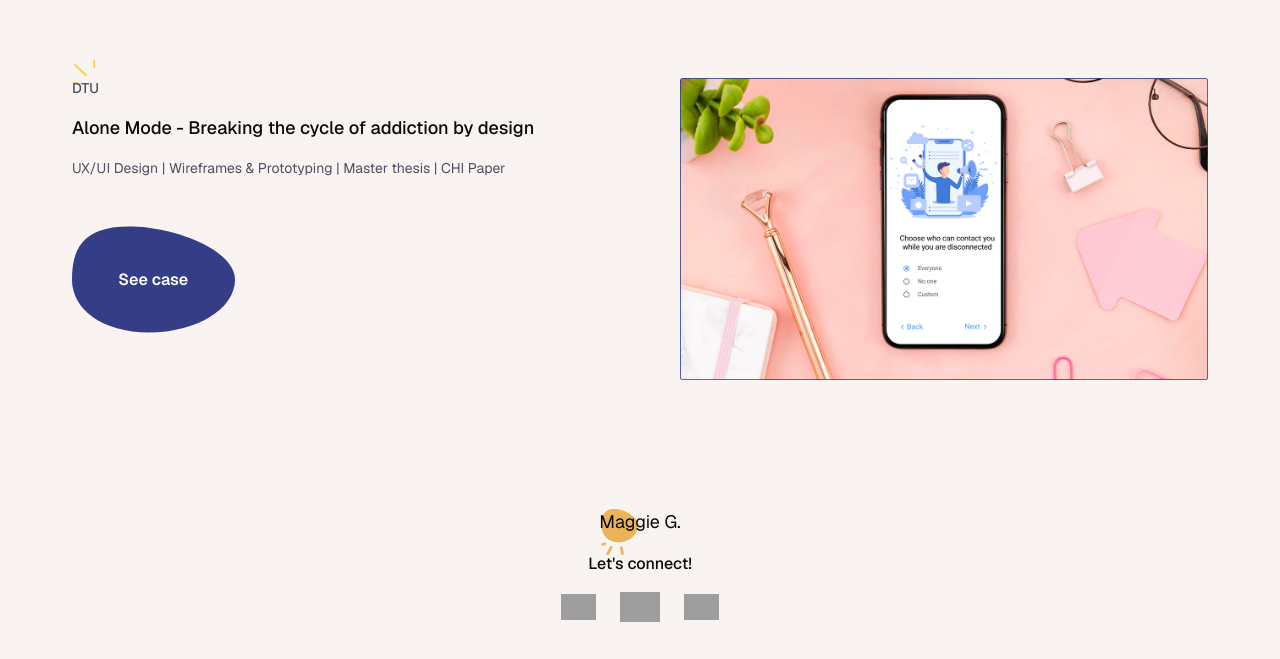
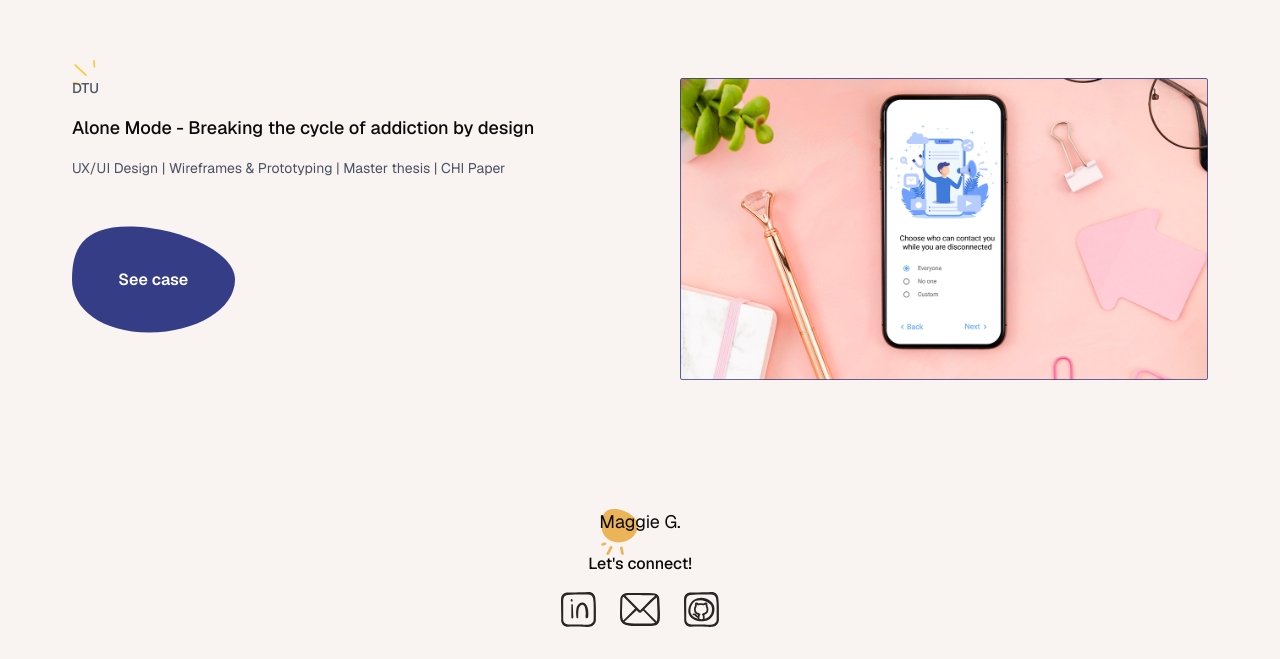
Before and after one commit to maggiegenova/portfolio, a Next.js app: page / in a window 1280 px wide. Shown: the part 1862-2521 px from the top of the page. Built offline with nearby package versions, Linux system fonts and the light colour scheme; grey boxes are pictures that could not be loaded.

Commit message:
Create footer component

```diff
--- a/app/about/page.tsx
+++ b/app/about/page.tsx
@@ -8,6 +8,7 @@ import * as React from "react";
 import FunFactsGrid from "./fun-facts";
 import AboutDescription from "./about-description"
 import ProfilePicture from "@/sections/profile-image"
+import Footer from "@/sections/footer";
 
 const introVariants: Variants = {
   hidden: {},
@@ -133,30 +134,7 @@ export default function AboutMe() {
       </main>
 
       {/* Footer */}
-      <footer className="items-center justify-items-center p-8 font-[family-name:var(--font-geist-sans)]">
-        <div className="flex flex-col items-center justify-center gap-4 font-[family-name:var(--font-geist-sans)]">
-          <div className="text-base font-semobold sm:text-lg">
-            <span className="shapeSun">Maggie G.</span>
-          </div>
-          <div className="font-medium">Let&apos;s connect!</div>
-
-          <div className="row-start-3 flex gap-[24px] flex-wrap items-center justify-center">
-            <a className="socialMediaTabsContainer" href="https://www.linkedin.com/in/margarita-genova/" target="_blank" rel="noopener noreferrer">
-              <Image src="/linkedin.svg" alt="LinkedIn logo" width={35} height={35} />
-            </a>
-
-            <div className="flex items-center justify-center">
-              <a className="socialMediaTabsContainer" href="mailto:maggiegenova@gmail.com" target="_blank" rel="noopener noreferrer">
-                <Image aria-hidden src="/email.svg" alt="Email logo" width={40} height={40} />
-              </a>
-            </div>
-
-            <a className="socialMediaTabsContainer" href="https://github.com/maggiegenova" target="_blank" rel="noopener noreferrer">
-              <Image aria-hidden src="/github.svg" alt="GitHub logo" width={35} height={35} />
-            </a>
-          </div>
-        </div>
-      </footer>
+      <Footer/>
     </div>
   );
 }
--- a/app/page.tsx
+++ b/app/page.tsx
@@ -8,6 +8,7 @@ import ProjectOneCard from "@/sections/project-one-card";
 import ProjectTwoCard from "@/sections/project-two-card";
 import ProjectThreeCard from "@/sections/project-three-card";
 import * as React from "react";
+import Footer from "@/sections/footer";
 
 const containerVariants: Variants = {
   hidden: {},
@@ -135,30 +136,6 @@ export default function Home() {
 
         </main>
 
-    <footer className="items-center justify-items-center p-8 font-[family-name:var(--font-geist-sans)]">
-
-    <div className="flex flex-col items-center justify-center gap-4 font-[family-name:var(--font-geist-sans)]">
-    <div className="text-base font-semobold sm:text-lg">
-            <span className="shapeSun">Maggie G.</span>
-        </div>
-        <div className="font-medium">Let&apos;s connect!</div>
-        <div className="row-start-3 flex gap-[24px] flex-wrap items-center justify-center">
-        <a className="socialMediaTabsContainer" href="https://www.linkedin.com/in/margarita-genova/" target="_blank" rel="noopener noreferrer">
-            <Image src="/linkedin.svg" alt="LinkedIn logo" width={35} height={35}/>
-        </a>
-
-
-        <div className="flex items-center justify-center">
-        <a className="socialMediaTabsContainer " href="mailto:maggiegenova@gmail.com" target="_blank" rel="noopener noreferrer">
-            <Image aria-hidden src="/email.svg" alt="Email logo" width={40} height={40} />
-        </a>
-    </div>
-
-        <a className="socialMediaTabsContainer" href="https://github.com/maggiegenova" target="_blank" rel="noopener noreferrer">
-            <Image aria-hidden src="/github.svg" alt="GitHub logo" width={35} height={35}  />
-        </a>
-        </div>
-        </div>
-    </footer>
+    <Footer/>
 </div>
  ); }
--- a/app/projects/alone-mode/page.tsx
+++ b/app/projects/alone-mode/page.tsx
@@ -11,6 +11,7 @@ import IntroGallery from "@/sections/alone-mode/alone-mode-intro-gallery";
 import AloneModeHomePageGallery from "@/sections/alone-mode/alone-mode-home-page-gallery";
 import AloneModeImage from "@/sections/alone-mode/alone-mode-image";
 import { motion, Variants } from "framer-motion";
+import Footer from "@/sections/footer";
 
 const containerVariants: Variants = {
   hidden: {},
@@ -580,30 +581,7 @@ export default function AloneModePage() {
       </main>
 
       {/* Footer */}
-      <footer className="items-center justify-items-center p-8 font-[family-name:var(--font-geist-sans)]">
-        <div className="flex flex-col items-center justify-center gap-4 font-[family-name:var(--font-geist-sans)]">
-          <div className="text-base font-semobold sm:text-lg">
-            <span className="shapeSun">Maggie G.</span>
-          </div>
-          <div className="font-medium">Let&apos;s connect!</div>
-
-          <div className="row-start-3 flex gap-[24px] flex-wrap items-center justify-center">
-            <a className="socialMediaTabsContainer" href="https://www.linkedin.com/in/margarita-genova/" target="_blank" rel="noopener noreferrer">
-              <Image src="/linkedin.svg" alt="LinkedIn logo" width={35} height={35} />
-            </a>
-
-            <div className="flex items-center justify-center">
-              <a className="socialMediaTabsContainer" href="mailto:maggiegenova@gmail.com" target="_blank" rel="noopener noreferrer">
-                <Image aria-hidden src="/email.svg" alt="Email logo" width={40} height={40} />
-              </a>
-            </div>
-
-            <a className="socialMediaTabsContainer" href="https://github.com/maggiegenova" target="_blank" rel="noopener noreferrer">
-              <Image aria-hidden src="/github.svg" alt="GitHub logo" width={35} height={35} />
-            </a>
-          </div>
-        </div>
-      </footer>
+      <Footer/>
     </div>
   );
 }
--- a/app/projects/melatech-desktop/page.tsx
+++ b/app/projects/melatech-desktop/page.tsx
@@ -5,6 +5,7 @@ import { Button } from "@/components/ui/button";
 import { useRouter } from "next/navigation";
 import * as React from "react";
 import PageNotFound from "@/sections/page-not-found-icon";
+import Footer from "@/sections/footer";
 
 const floatVariants: Variants = {
   animate: {
@@ -89,25 +90,7 @@ export default function MelatechDesktop() {
       </main>
 
       {/* Footer */}
-      <footer className="items-center justify-items-center p-8 font-[family-name:var(--font-geist-sans)]">
-        <div className="flex flex-col items-center justify-center gap-4 font-[family-name:var(--font-geist-sans)]">
-          <div className="text-base font-semobold sm:text-lg">
-            <span className="shapeSun">Maggie G.</span>
-          </div>
-          <div className="font-medium">Let&apos;s connect!</div>
-          <div className="row-start-3 flex gap-[24px] flex-wrap items-center justify-center">
-            <a className="socialMediaTabsContainer" href="https://www.linkedin.com/in/margarita-genova/" target="_blank" rel="noopener noreferrer">
-              <Image src="/linkedin.svg" alt="LinkedIn logo" width={35} height={35} />
-            </a>
-            <a className="socialMediaTabsContainer" href="mailto:maggiegenova@gmail.com" target="_blank" rel="noopener noreferrer">
-              <Image aria-hidden src="/email.svg" alt="Email logo" width={40} height={40} />
-            </a>
-            <a className="socialMediaTabsContainer" href="https://github.com/maggiegenova" target="_blank" rel="noopener noreferrer">
-              <Image aria-hidden src="/github.svg" alt="GitHub logo" width={35} height={35} />
-            </a>
-          </div>
-        </div>
-      </footer>
+      <Footer/>
     </div>
   );
 }
--- a/app/projects/melatech-mobile/page.tsx
+++ b/app/projects/melatech-mobile/page.tsx
@@ -5,6 +5,7 @@ import { Button } from "@/components/ui/button";
 import { useRouter } from "next/navigation";
 import * as React from "react";
 import PageNotFound from "@/sections/page-not-found-icon";
+import Footer from "@/sections/footer";
 
 const floatVariants: Variants = {
   animate: {
@@ -89,25 +90,7 @@ export default function MelatechMobile() {
       </main>
 
       {/* Footer */}
-      <footer className="items-center justify-items-center p-8 font-[family-name:var(--font-geist-sans)]">
-        <div className="flex flex-col items-center justify-center gap-4 font-[family-name:var(--font-geist-sans)]">
-          <div className="text-base font-semobold sm:text-lg">
-            <span className="shapeSun">Maggie G.</span>
-          </div>
-          <div className="font-medium">Let&apos;s connect!</div>
-          <div className="row-start-3 flex gap-[24px] flex-wrap items-center justify-center">
-            <a className="socialMediaTabsContainer" href="https://www.linkedin.com/in/margarita-genova/" target="_blank" rel="noopener noreferrer">
-              <Image src="/linkedin.svg" alt="LinkedIn logo" width={35} height={35} />
-            </a>
-            <a className="socialMediaTabsContainer" href="mailto:maggiegenova@gmail.com" target="_blank" rel="noopener noreferrer">
-              <Image aria-hidden src="/email.svg" alt="Email logo" width={40} height={40} />
-            </a>
-            <a className="socialMediaTabsContainer" href="https://github.com/maggiegenova" target="_blank" rel="noopener noreferrer">
-              <Image aria-hidden src="/github.svg" alt="GitHub logo" width={35} height={35} />
-            </a>
-          </div>
-        </div>
-      </footer>
+      <Footer/>
     </div>
   );
 }
--- a/app/types/images.d.ts
+++ b/app/types/images.d.ts
@@ -1,4 +1,7 @@
 declare module "*.png";
-declare module "*.svg";
+declare module '*.svg' {
+    const content: string;
+    export default content;
+  }
 declare module "*.jpeg";
 declare module "*.jpg";
--- /dev/null
+++ b/sections/footer.jsx
@@ -0,0 +1,52 @@
+"use client";
+
+import Image from "next/image";
+import React from "react";
+import linkedinLogo from '../app/images/linkedin.svg';
+import githubLogo from '../app/images/github.svg';
+import emailLogo from '../app/images/email.svg';
+
+
+export default function Footer() {
+  return (
+    <footer className="items-center justify-items-center p-8 font-[family-name:var(--font-geist-sans)]">
+      <div className="flex flex-col items-center justify-center gap-4 font-[family-name:var(--font-geist-sans)]">
+        <div className="text-base font-semobold sm:text-lg">
+          <span className="shapeSun">Maggie G.</span>
+        </div>
+        <div className="font-medium">Let&apos;s connect!</div>
+
+        <div className="row-start-3 flex gap-[24px] flex-wrap items-center justify-center">
+          <a
+            className="socialMediaTabsContainer"
+            href="https://www.linkedin.com/in/margarita-genova/"
+            target="_blank"
+            rel="noopener noreferrer"
+          >
+            <Image src={linkedinLogo.src} alt="LinkedIn logo" width={35} height={35} />
+          </a>
+
+          <div className="flex items-center justify-center">
+            <a
+              className="socialMediaTabsContainer"
+              href="mailto:maggiegenova@gmail.com"
+              target="_blank"
+              rel="noopener noreferrer"
+            >
+              <Image aria-hidden src={emailLogo.src} alt="Email logo" width={40} height={40} />
+            </a>
+          </div>
+
+          <a
+            className="socialMediaTabsContainer"
+            href="https://github.com/maggiegenova"
+            target="_blank"
+            rel="noopener noreferrer"
+          >
+            <Image aria-hidden src={githubLogo.src} alt="GitHub logo" width={35} height={35} />
+          </a>
+        </div>
+      </div>
+    </footer>
+  );
+}
```
